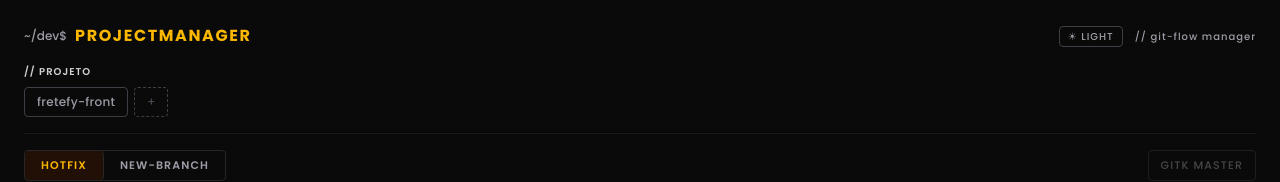
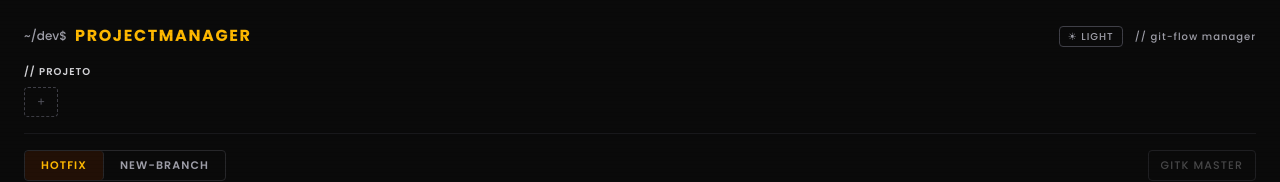
Before and after one commit to vssoares/hotfixGen, a React (Vite) app: page / in a window 1280 px wide. Shown: the top 182 px of the page. Built offline with nearby package versions, Linux system fonts and the light colour scheme.

Commit message:
remove project base

```diff
--- a/package.json
+++ b/package.json
@@ -1,11 +1,11 @@
 {
   "name": "projectManager",
-  "version": "1.0.1",
+  "version": "1.0.2",
   "description": "Git Flow Hotfix Manager",
   "main": "electron/main.js",
   "scripts": {
     "dev": "concurrently \"vite\" \"wait-on http://localhost:5173 && electron .\"",
-    "build": "vite build && electron-packager . ProjectManager --platform=win32 --arch=x64 --out=release --overwrite --prune=true",
+    "build": "vite build && electron-builder --win",
     "start": "electron ."
   },
   "dependencies": {
--- a/src/constants.js
+++ b/src/constants.js
@@ -1,7 +1,6 @@
 export const BASE_PATH = 'C:\\Users\\ViniciusSoaresdeSant\\Desktop\\Fretefy\\Front'
 
 export const PROJECTS = [
-  'fretefy-front',
 ]
 
 export const BRANCH_TYPES = ['sustentacao', 'manutencao', 'votorantim', 'vcmonitoramento']
```
